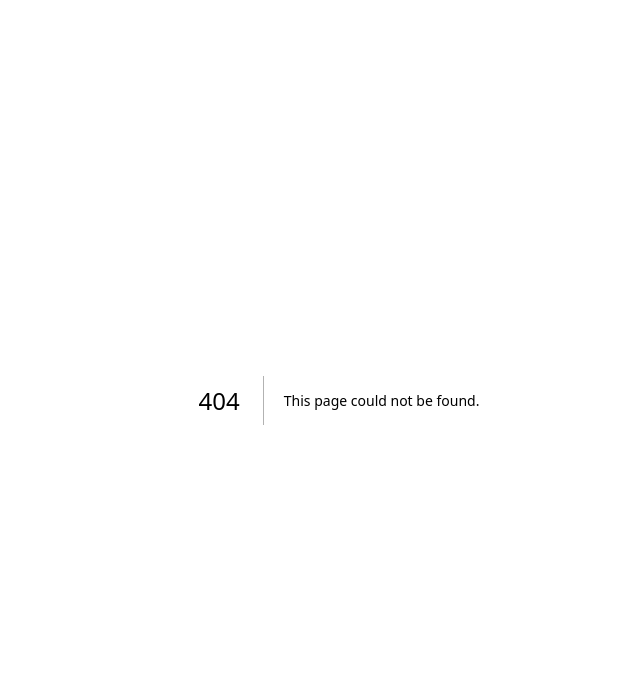
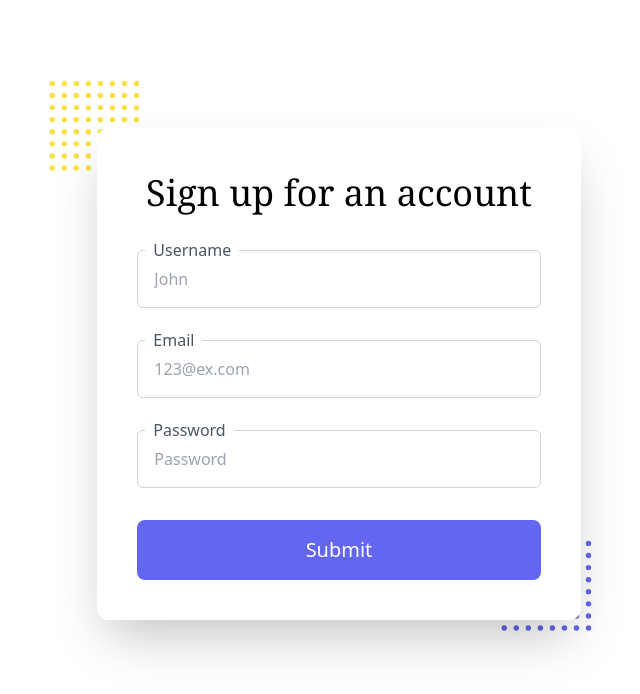
Before and after one commit to NanakDS-Sidhu/HACKADROIT_FitCoders, a Next.js app: page /signup in a window 1280 px wide. Before the commit this address had no page. Shown: the top 694 px of the page, without its empty margins (301-941 px from the left). Built offline with nearby package versions, Linux system fonts and the light colour scheme.

Commit message:
Added signup page

```diff
--- a/pages/index.js
+++ b/pages/index.js
@@ -1,16 +1,7 @@
-import Head from 'next/head'
-import Image from 'next/image'
-import { Inter } from 'next/font/google'
-import styles from '@/styles/Home.module.css'
-
-const inter = Inter({ subsets: ['latin'] })
-
 export default function Home() {
   return (
     <>
-      <h1 className="text-3xl font-bold underline">
-      Hello world!
-    </h1>
+
     </>
   )
 }
--- /dev/null
+++ b/pages/signup.js
@@ -0,0 +1,110 @@
+import React from "react";
+
+const signup = () => {
+  return (
+    <>
+<div class="bg-white relative py-12 lg:py-15">
+  <div class="flex flex-col items-center justify-between pt-0 pr-10 pb-0 pl-10 mt-0 mr-auto mb-0 ml-auto max-w-7xl
+      xl:px-5 lg:flex-row">
+    <div class="flex flex-col justify-center items-center w-full pt-5 pr-10 pb-20 pl-10 lg:pt-20 lg:flex-row">
+
+      <div class="w-full mt-20 mr-0 mb-0 ml-0 relative z-10 max-w-2xl lg:mt-0 lg:w-5/12">
+        <div class="flex flex-col items-start justify-start pt-10 pr-10 pb-10 pl-10 bg-white shadow-2xl rounded-xl
+            relative z-10">
+          <p class="w-full text-4xl font-medium text-center leading-snug font-serif">Sign up for an account</p>
+          <div class="w-full mt-6 mr-0 mb-0 ml-0 relative space-y-8">
+            <div class="relative">
+              <p class="bg-white pt-0 pr-2 pb-0 pl-2 -mt-3 mr-0 mb-0 ml-2 font-medium text-gray-600
+                  absolute">Username</p>
+              <input placeholder="John" type="text" class="border placeholder-gray-400 focus:outline-none
+                  focus:border-black w-full pt-4 pr-4 pb-4 pl-4 mt-2 mr-0 mb-0 ml-0 text-base block bg-white
+                  border-gray-300 rounded-md"/>
+            </div>
+            <div class="relative">
+              <p class="bg-white pt-0 pr-2 pb-0 pl-2 -mt-3 mr-0 mb-0 ml-2 font-medium text-gray-600 absolute">Email</p>
+              <input placeholder="123@ex.com" type="text" class="border placeholder-gray-400 focus:outline-none
+                  focus:border-black w-full pt-4 pr-4 pb-4 pl-4 mt-2 mr-0 mb-0 ml-0 text-base block bg-white
+                  border-gray-300 rounded-md"/>
+            </div>
+            <div class="relative">
+              <p class="bg-white pt-0 pr-2 pb-0 pl-2 -mt-3 mr-0 mb-0 ml-2 font-medium text-gray-600
+                  absolute">Password</p>
+              <input placeholder="Password" type="password" class="border placeholder-gray-400 focus:outline-none
+                  focus:border-black w-full pt-4 pr-4 pb-4 pl-4 mt-2 mr-0 mb-0 ml-0 text-base block bg-white
+                  border-gray-300 rounded-md"/>
+            </div>
+            <div class="relative">
+              <a class="w-full inline-block pt-4 pr-5 pb-4 pl-5 text-xl font-medium text-center text-white bg-indigo-500
+                  rounded-lg transition duration-200 hover:bg-indigo-600 ease">Submit</a>
+            </div>
+          </div>
+        </div>
+        <svg viewbox="0 0 91 91" class="absolute top-0 left-0 z-0 w-32 h-32 -mt-12 -ml-12 text-yellow-300
+            fill-current"><g stroke="none" strokewidth="1" fillrule="evenodd"><g fillrule="nonzero"><g><g><circle
+            cx="3.261" cy="3.445" r="2.72"/><circle cx="15.296" cy="3.445" r="2.719"/><circle cx="27.333" cy="3.445"
+            r="2.72"/><circle cx="39.369" cy="3.445" r="2.72"/><circle cx="51.405" cy="3.445" r="2.72"/><circle cx="63.441"
+            cy="3.445" r="2.72"/><circle cx="75.479" cy="3.445" r="2.72"/><circle cx="87.514" cy="3.445" r="2.719"/></g><g
+            transform="translate(0 12)"><circle cx="3.261" cy="3.525" r="2.72"/><circle cx="15.296" cy="3.525"
+            r="2.719"/><circle cx="27.333" cy="3.525" r="2.72"/><circle cx="39.369" cy="3.525" r="2.72"/><circle
+            cx="51.405" cy="3.525" r="2.72"/><circle cx="63.441" cy="3.525" r="2.72"/><circle cx="75.479" cy="3.525"
+            r="2.72"/><circle cx="87.514" cy="3.525" r="2.719"/></g><g transform="translate(0 24)"><circle cx="3.261"
+            cy="3.605" r="2.72"/><circle cx="15.296" cy="3.605" r="2.719"/><circle cx="27.333" cy="3.605" r="2.72"/><circle
+            cx="39.369" cy="3.605" r="2.72"/><circle cx="51.405" cy="3.605" r="2.72"/><circle cx="63.441" cy="3.605"
+            r="2.72"/><circle cx="75.479" cy="3.605" r="2.72"/><circle cx="87.514" cy="3.605" r="2.719"/></g><g
+            transform="translate(0 36)"><circle cx="3.261" cy="3.686" r="2.72"/><circle cx="15.296" cy="3.686"
+            r="2.719"/><circle cx="27.333" cy="3.686" r="2.72"/><circle cx="39.369" cy="3.686" r="2.72"/><circle
+            cx="51.405" cy="3.686" r="2.72"/><circle cx="63.441" cy="3.686" r="2.72"/><circle cx="75.479" cy="3.686"
+            r="2.72"/><circle cx="87.514" cy="3.686" r="2.719"/></g><g transform="translate(0 49)"><circle cx="3.261"
+            cy="2.767" r="2.72"/><circle cx="15.296" cy="2.767" r="2.719"/><circle cx="27.333" cy="2.767" r="2.72"/><circle
+            cx="39.369" cy="2.767" r="2.72"/><circle cx="51.405" cy="2.767" r="2.72"/><circle cx="63.441" cy="2.767"
+            r="2.72"/><circle cx="75.479" cy="2.767" r="2.72"/><circle cx="87.514" cy="2.767" r="2.719"/></g><g
+            transform="translate(0 61)"><circle cx="3.261" cy="2.846" r="2.72"/><circle cx="15.296" cy="2.846"
+            r="2.719"/><circle cx="27.333" cy="2.846" r="2.72"/><circle cx="39.369" cy="2.846" r="2.72"/><circle
+            cx="51.405" cy="2.846" r="2.72"/><circle cx="63.441" cy="2.846" r="2.72"/><circle cx="75.479" cy="2.846"
+            r="2.72"/><circle cx="87.514" cy="2.846" r="2.719"/></g><g transform="translate(0 73)"><circle cx="3.261"
+            cy="2.926" r="2.72"/><circle cx="15.296" cy="2.926" r="2.719"/><circle cx="27.333" cy="2.926" r="2.72"/><circle
+            cx="39.369" cy="2.926" r="2.72"/><circle cx="51.405" cy="2.926" r="2.72"/><circle cx="63.441" cy="2.926"
+            r="2.72"/><circle cx="75.479" cy="2.926" r="2.72"/><circle cx="87.514" cy="2.926" r="2.719"/></g><g
+            transform="translate(0 85)"><circle cx="3.261" cy="3.006" r="2.72"/><circle cx="15.296" cy="3.006"
+            r="2.719"/><circle cx="27.333" cy="3.006" r="2.72"/><circle cx="39.369" cy="3.006" r="2.72"/><circle
+            cx="51.405" cy="3.006" r="2.72"/><circle cx="63.441" cy="3.006" r="2.72"/><circle cx="75.479" cy="3.006"
+            r="2.72"/><circle cx="87.514" cy="3.006" r="2.719"/></g></g></g></g></svg>
+        <svg viewbox="0 0 91 91" class="absolute bottom-0 right-0 z-0 w-32 h-32 -mb-12 -mr-12 text-indigo-500
+            fill-current"><g stroke="none" strokewidth="1" fillrule="evenodd"><g fillrule="nonzero"><g><g><circle
+            cx="3.261" cy="3.445" r="2.72"/><circle cx="15.296" cy="3.445" r="2.719"/><circle cx="27.333" cy="3.445"
+            r="2.72"/><circle cx="39.369" cy="3.445" r="2.72"/><circle cx="51.405" cy="3.445" r="2.72"/><circle cx="63.441"
+            cy="3.445" r="2.72"/><circle cx="75.479" cy="3.445" r="2.72"/><circle cx="87.514" cy="3.445" r="2.719"/></g><g
+            transform="translate(0 12)"><circle cx="3.261" cy="3.525" r="2.72"/><circle cx="15.296" cy="3.525"
+            r="2.719"/><circle cx="27.333" cy="3.525" r="2.72"/><circle cx="39.369" cy="3.525" r="2.72"/><circle
+            cx="51.405" cy="3.525" r="2.72"/><circle cx="63.441" cy="3.525" r="2.72"/><circle cx="75.479" cy="3.525"
+            r="2.72"/><circle cx="87.514" cy="3.525" r="2.719"/></g><g transform="translate(0 24)"><circle cx="3.261"
+            cy="3.605" r="2.72"/><circle cx="15.296" cy="3.605" r="2.719"/><circle cx="27.333" cy="3.605" r="2.72"/><circle
+            cx="39.369" cy="3.605" r="2.72"/><circle cx="51.405" cy="3.605" r="2.72"/><circle cx="63.441" cy="3.605"
+            r="2.72"/><circle cx="75.479" cy="3.605" r="2.72"/><circle cx="87.514" cy="3.605" r="2.719"/></g><g
+            transform="translate(0 36)"><circle cx="3.261" cy="3.686" r="2.72"/><circle cx="15.296" cy="3.686"
+            r="2.719"/><circle cx="27.333" cy="3.686" r="2.72"/><circle cx="39.369" cy="3.686" r="2.72"/><circle
+            cx="51.405" cy="3.686" r="2.72"/><circle cx="63.441" cy="3.686" r="2.72"/><circle cx="75.479" cy="3.686"
+            r="2.72"/><circle cx="87.514" cy="3.686" r="2.719"/></g><g transform="translate(0 49)"><circle cx="3.261"
+            cy="2.767" r="2.72"/><circle cx="15.296" cy="2.767" r="2.719"/><circle cx="27.333" cy="2.767" r="2.72"/><circle
+            cx="39.369" cy="2.767" r="2.72"/><circle cx="51.405" cy="2.767" r="2.72"/><circle cx="63.441" cy="2.767"
+            r="2.72"/><circle cx="75.479" cy="2.767" r="2.72"/><circle cx="87.514" cy="2.767" r="2.719"/></g><g
+            transform="translate(0 61)"><circle cx="3.261" cy="2.846" r="2.72"/><circle cx="15.296" cy="2.846"
+            r="2.719"/><circle cx="27.333" cy="2.846" r="2.72"/><circle cx="39.369" cy="2.846" r="2.72"/><circle
+            cx="51.405" cy="2.846" r="2.72"/><circle cx="63.441" cy="2.846" r="2.72"/><circle cx="75.479" cy="2.846"
+            r="2.72"/><circle cx="87.514" cy="2.846" r="2.719"/></g><g transform="translate(0 73)"><circle cx="3.261"
+            cy="2.926" r="2.72"/><circle cx="15.296" cy="2.926" r="2.719"/><circle cx="27.333" cy="2.926" r="2.72"/><circle
+            cx="39.369" cy="2.926" r="2.72"/><circle cx="51.405" cy="2.926" r="2.72"/><circle cx="63.441" cy="2.926"
+            r="2.72"/><circle cx="75.479" cy="2.926" r="2.72"/><circle cx="87.514" cy="2.926" r="2.719"/></g><g
+            transform="translate(0 85)"><circle cx="3.261" cy="3.006" r="2.72"/><circle cx="15.296" cy="3.006"
+            r="2.719"/><circle cx="27.333" cy="3.006" r="2.72"/><circle cx="39.369" cy="3.006" r="2.72"/><circle
+            cx="51.405" cy="3.006" r="2.72"/><circle cx="63.441" cy="3.006" r="2.72"/><circle cx="75.479" cy="3.006"
+            r="2.72"/><circle cx="87.514" cy="3.006" r="2.719"/></g></g></g></g></svg>
+      </div>
+    </div>
+  </div>
+</div>
+  </>
+  );
+};
+
+export default signup;
```
